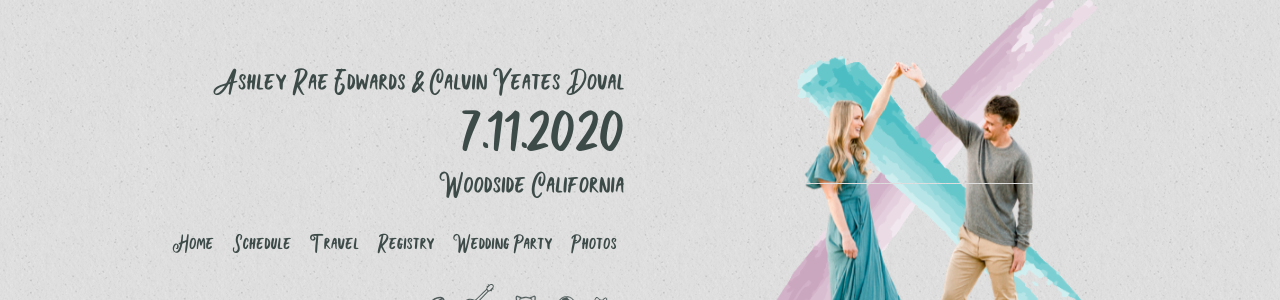
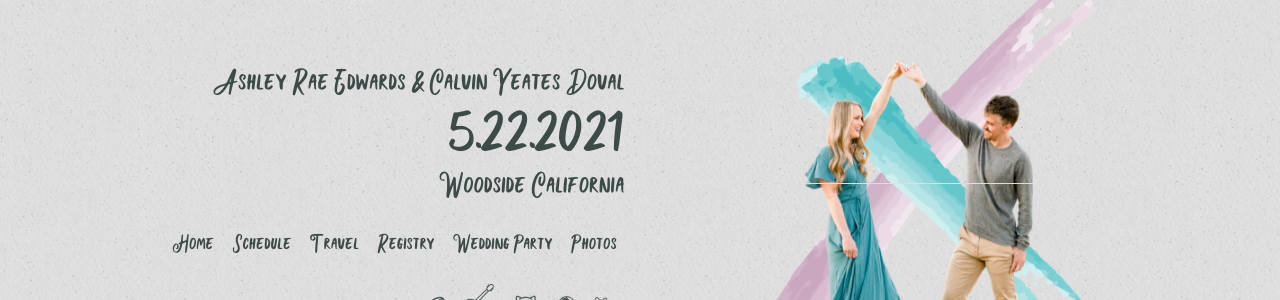
Before and after one commit to cydoval/save, a Jekyll site: the page built from index.html, in a window 1280 px wide. Shown: the part 270-570 px from the top of the page. Built offline with Jekyll 4.4.1, drawn with Linux system fonts in a browser that asks for light colours; nearby versions of some CDN libraries; the list of posts is cut into pages by our own code.

Commit message:
new date

```diff
--- a/index.html
+++ b/index.html
@@ -11,7 +11,7 @@ layout: default
         <h1>Ashley Rae Edwards &amp;&nbsp;Calvin&nbsp;Yeates&nbsp;Doval</h1>
         <h2>
           <!-- <img src="/media/leftornament.svg" alt=""> -->
-          7.11.2020
+          5.22.2021
           <!-- <img src="/media/rightornament.svg" alt=""> -->
         </h2>
         <h3>Woodside California</h3>
```
